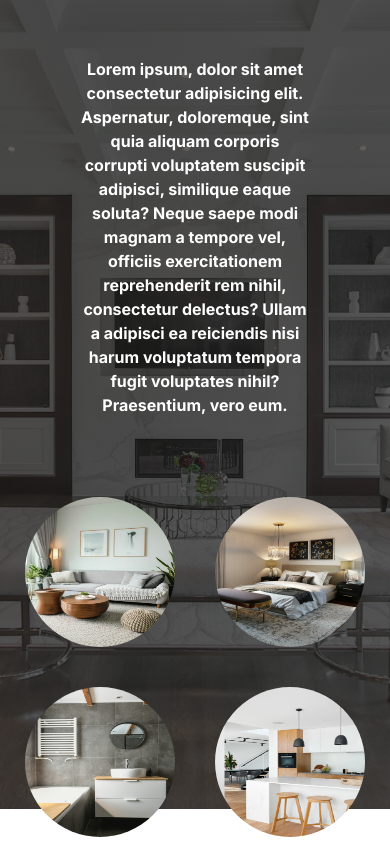
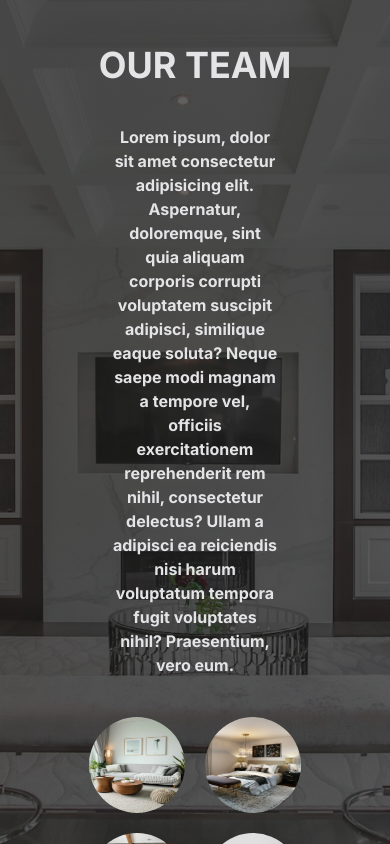
Before and after one commit to artikosamodra/homedecor, a Next.js app: page / in a window 390 px wide. Shown: the part 4680-5524 px from the top of the page. Built offline with nearby package versions, Linux system fonts and the light colour scheme.

Commit message:
Add Responsive Team Sec

```diff
--- a/src/app/component/Utilities/Avatar.jsx
+++ b/src/app/component/Utilities/Avatar.jsx
@@ -1,11 +1,17 @@
-import Image from "next/image"
+import Image from "next/image";
 
-const Avatar = ( {ImgProfil} ) => {
-    return(
-        <div>
-            <Image src={ImgProfil} alt="Logo 1" width={200} height={200} className="rounded-full ava-team" />
-        </div>
-    )
-}
+const Avatar = ({ ImgProfil }) => {
+  return (
+    <div>
+      <Image
+        src={ImgProfil}
+        alt="Logo 1"
+        width={200}
+        height={200}
+        className="rounded-full ava-team lg:w-32 w-24 lg:h-32 h-24"
+      />
+    </div>
+  );
+};
 
-export default Avatar
+export default Avatar;
--- a/src/app/globals.css
+++ b/src/app/globals.css
@@ -45,20 +45,14 @@
 }
 
 .bg-team {
-  width: 100%;
-  height: 100vh;
   background-image: linear-gradient(
       rgba(30, 30, 30, 0.7),
       rgba(30, 30, 30, 0.7)
     ),
     url("/bgteam.jpg");
+}
+
+.ava-team {
   background-size: cover;
   background-position: center;
 }
-
-.ava-team {
-  width: 150px;
-  height: 150px;
-  background-size: cover;
-  background-position: center;
-}
--- a/src/app/page/Team/index.jsx
+++ b/src/app/page/Team/index.jsx
@@ -1,12 +1,19 @@
-import Avatar from "@/app/component/Utilities/Avatar"
+import Avatar from "@/app/component/Utilities/Avatar";
 
 const TeamSec = () => {
-    return(
+  return (
     <section>
-        <div className="bg-team flex flex-col justify-center items-center text-white gap-20">
+      <div className="bg-team relative w-full h-full bg-cover bg-center flex flex-col items-center justify-center text-center gap-10 text-zinc-200 md:px-20 px-8 py-20">
         <h1 className="text-4xl font-bold">OUR TEAM</h1>
-            <p className="text-center font-bold px-20">Lorem ipsum, dolor sit amet consectetur adipisicing elit. Aspernatur, doloremque, sint quia aliquam corporis corrupti voluptatem suscipit adipisci, similique eaque soluta? Neque saepe modi magnam a tempore vel, officiis exercitationem reprehenderit rem nihil, consectetur delectus? Ullam a adipisci ea reiciendis nisi harum voluptatum tempora fugit voluptates nihil? Praesentium, vero eum.</p>
-            <div className="flex flex-wrap justify-center gap-10">
+        <p className="text-center font-bold px-20">
+          Lorem ipsum, dolor sit amet consectetur adipisicing elit. Aspernatur,
+          doloremque, sint quia aliquam corporis corrupti voluptatem suscipit
+          adipisci, similique eaque soluta? Neque saepe modi magnam a tempore
+          vel, officiis exercitationem reprehenderit rem nihil, consectetur
+          delectus? Ullam a adipisci ea reiciendis nisi harum voluptatum tempora
+          fugit voluptates nihil? Praesentium, vero eum.
+        </p>
+        <div className="flex flex-wrap justify-center lg:gap-20 gap-5">
           <Avatar ImgProfil="/infoimg.jpg" />
           <Avatar ImgProfil="/services1.jpg" />
           <Avatar ImgProfil="/services2.jpg" />
@@ -14,7 +21,7 @@ const TeamSec = () => {
         </div>
       </div>
     </section>
-    )
-}
+  );
+};
 
-export default TeamSec
+export default TeamSec;
```
Lines whose indentation alone changed are shown as unchanged.
